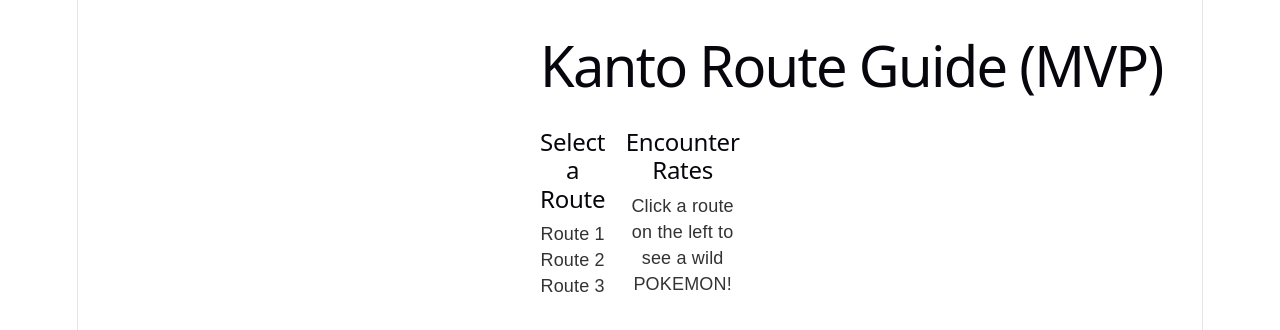
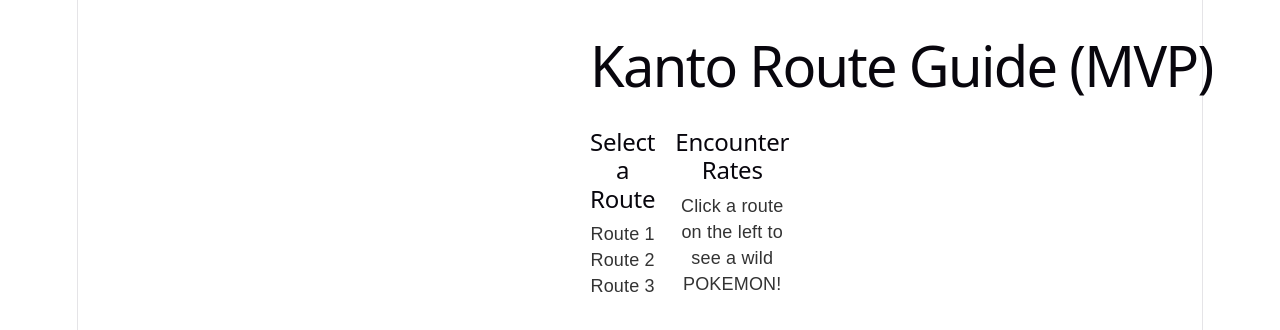
Before and after one commit to Sethmooo/Pokeroute, a React (Vite) app: page / in a window 1280 px wide. Shown: the top 330 px of the page. Built offline with nearby package versions, Linux system fonts and the light colour scheme.

Commit message:
more Css tweaking (header)

```diff
--- a/src/App.css
+++ b/src/App.css
@@ -1,5 +1,5 @@
 .app-container {
-  max-width: 200px;
+  max-width: 100px;
   margin: 0 auto;
   padding: 20px;
   font-family: sans-serif;
```
